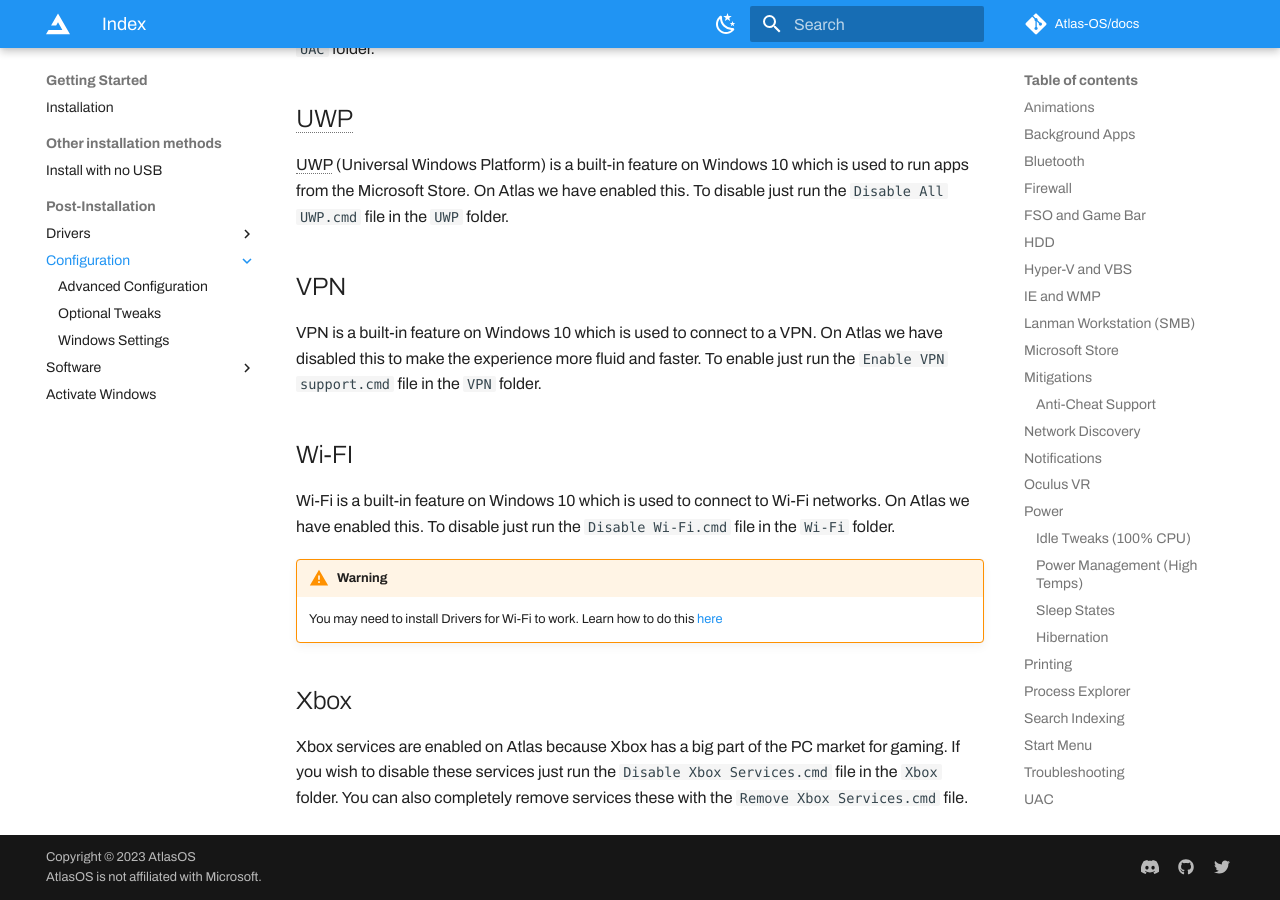
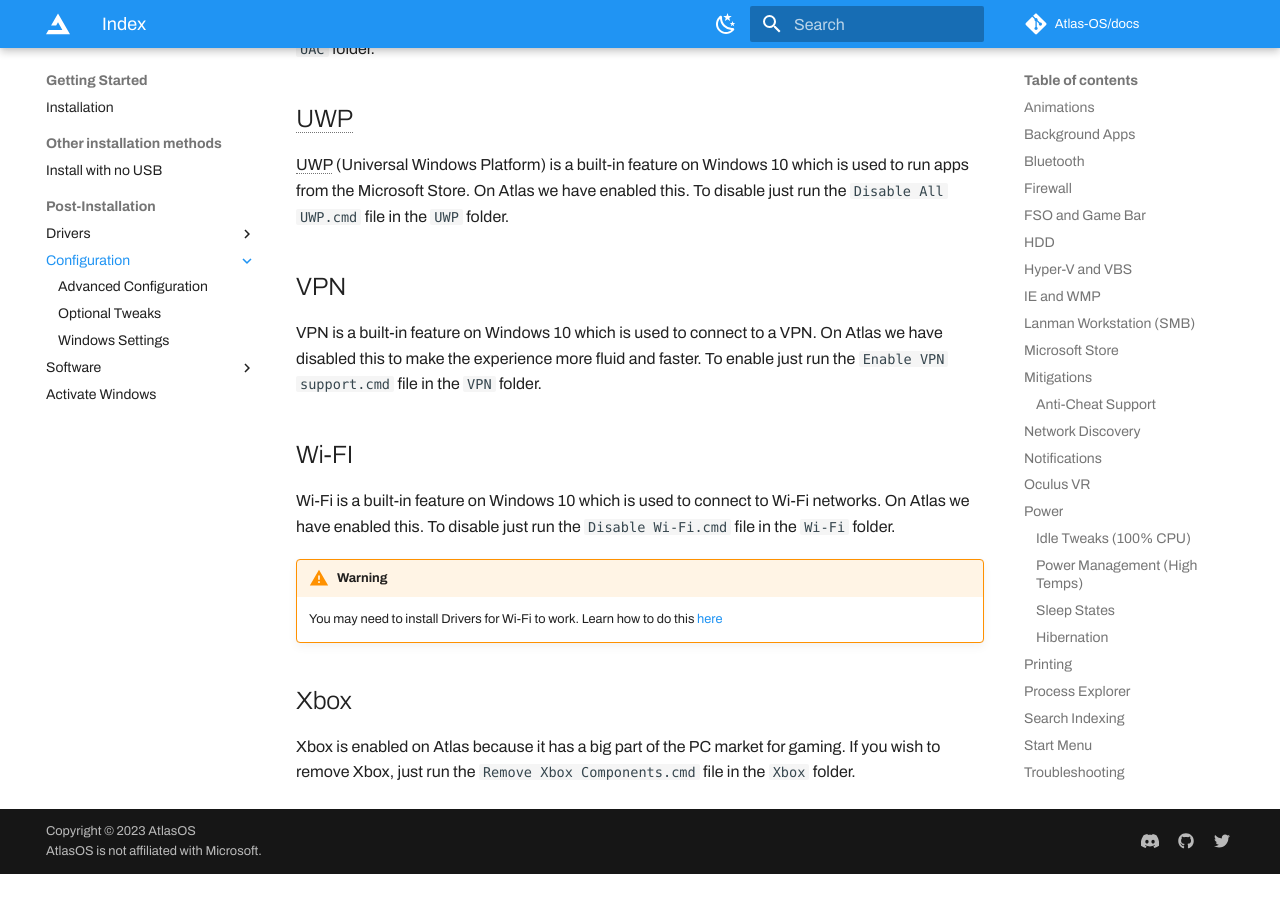
Before and after one commit to Atlas-OS/docs, an MkDocs documentation site: the page built from docs/Getting started/Post-Installation/Configuration/index.md, in a window 1280 px wide and 900 px high, scrolled down 6139 px. Built offline with MkDocs 1.6.1 and Material for MkDocs 9.7.7, drawn with Linux system fonts in a browser that asks for light colours; some web fonts are replaced; plug-ins that fetch from the network failed and are left out; comment, search, counter and statistics services are not loaded; after the commit the page ends 7013 px from its top, so only the background shows below that.

Commit message:
Update index.md

```diff
--- a/docs/Getting started/Post-Installation/Configuration/index.md
+++ b/docs/Getting started/Post-Installation/Configuration/index.md
@@ -163,4 +163,4 @@ Wi-Fi is a built-in feature on Windows 10 which is used to connect to Wi-Fi netw
     You may need to install Drivers for Wi-Fi to work. Learn how to do this [here](/Getting%20started/Post-Installation/Drivers/)
 ## Xbox
 
-Xbox services are enabled on Atlas because Xbox has a big part of the PC market for gaming. If you wish to disable these services just run the `Disable Xbox Services.cmd` file in the `Xbox` folder. You can also completely remove services these with the `Remove Xbox Services.cmd` file.
+Xbox is enabled on Atlas because it has a big part of the PC market for gaming. If you wish to remove Xbox, just run the `Remove Xbox Components.cmd` file in the `Xbox` folder.
```
